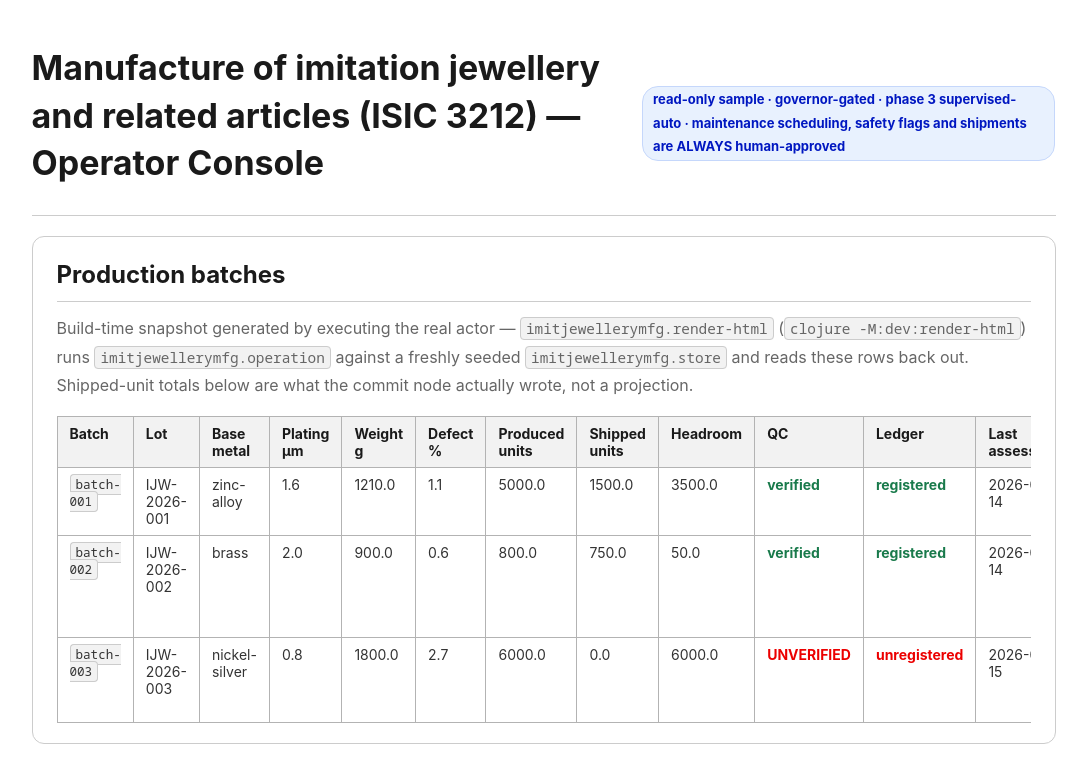
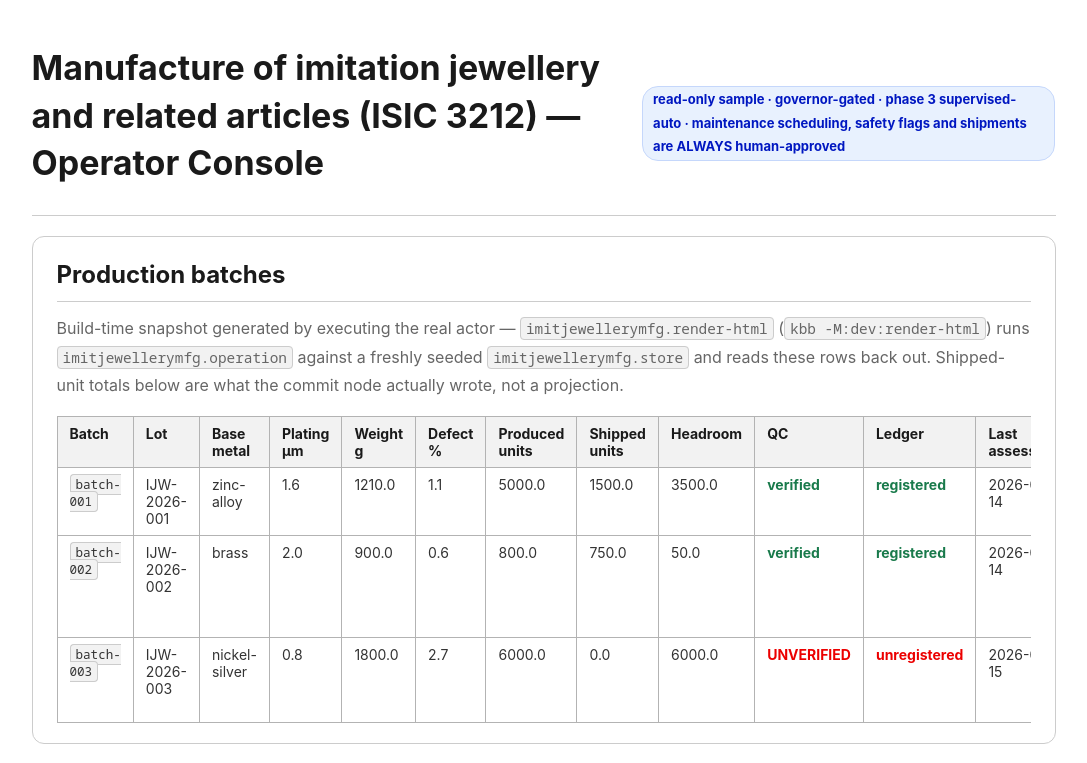
Before and after one commit to cloud-itonami/cloud-itonami-isic-3212, a plain HTML site: page docs/samples/operator-console.html in a window 1280 px wide. Shown: the top 763 px of the page, without its empty margins (89-1176 px from the left). Drawn offline with Linux system fonts and the light colour scheme.

Commit message:
kbb: rewrite 20 Clojure-CLI/bb/nbb/shadow-cljs invocation(s) in 9 file(s) to kbb/amu
Owner decision 2026-09-11: `clojure -M:<alias>` / `clj -M` / `bb <task>` /
`nbb <script>` become `kbb …` (kotoba-lang/kotoba bin/kbb_deps.cljk resolves
deps.edn aliases onto the JVM-free engine); `shadow-cljs release|compile|watch`
becomes `amu compile --target wasm32-browser`. Text only; no mirror; fix-forward.

ADR: adr-2609112000-kbb-cutover-clojure-cli-text

Co-Authored-By: Claude Opus 5 (1M context) <noreply@anthropic.com>
Claude-Session: https://claude.ai/code/session_01JVx3D3QpgSHNgJBLe35yyx

```diff
--- a/docs/samples/operator-console.html
+++ b/docs/samples/operator-console.html
@@ -2468,7 +2468,7 @@ img,svg { max-width: 100%; height: auto; }</style></head><body>
 <main>
   <section class="card">
     <h2>Production batches</h2>
-    <p class="muted">Build-time snapshot generated by executing the real actor — <code>imitjewellerymfg.render-html</code> (<code>clojure -M:dev:render-html</code>) runs <code>imitjewellerymfg.operation</code> against a freshly seeded <code>imitjewellerymfg.store</code> and reads these rows back out. Shipped-unit totals below are what the commit node actually wrote, not a projection.</p>
+    <p class="muted">Build-time snapshot generated by executing the real actor — <code>imitjewellerymfg.render-html</code> (<code>kbb -M:dev:render-html</code>) runs <code>imitjewellerymfg.operation</code> against a freshly seeded <code>imitjewellerymfg.store</code> and reads these rows back out. Shipped-unit totals below are what the commit node actually wrote, not a projection.</p>
     <table>
       <thead><tr><th>Batch</th><th>Lot</th><th>Base metal</th><th>Plating µm</th><th>Weight g</th><th>Defect %</th><th>Produced units</th><th>Shipped units</th><th>Headroom</th><th>QC</th><th>Ledger</th><th>Last assessed</th><th>Last op status</th></tr></thead>
       <tbody>
@@ -2576,6 +2576,6 @@ img,svg { max-width: 100%; height: auto; }</style></head><body>
   </section>
 </main>
 <footer>
-  <p>Regenerate with <code>clojure -M:dev:render-html</code>. Deterministic: no timestamp and no randomness appears in this document, so two runs against the same seed are byte-identical.</p>
+  <p>Regenerate with <code>kbb -M:dev:render-html</code>. Deterministic: no timestamp and no randomness appears in this document, so two runs against the same seed are byte-identical.</p>
 </footer>
 </body></html>
```
Also changed, not shown: 8 other files.
